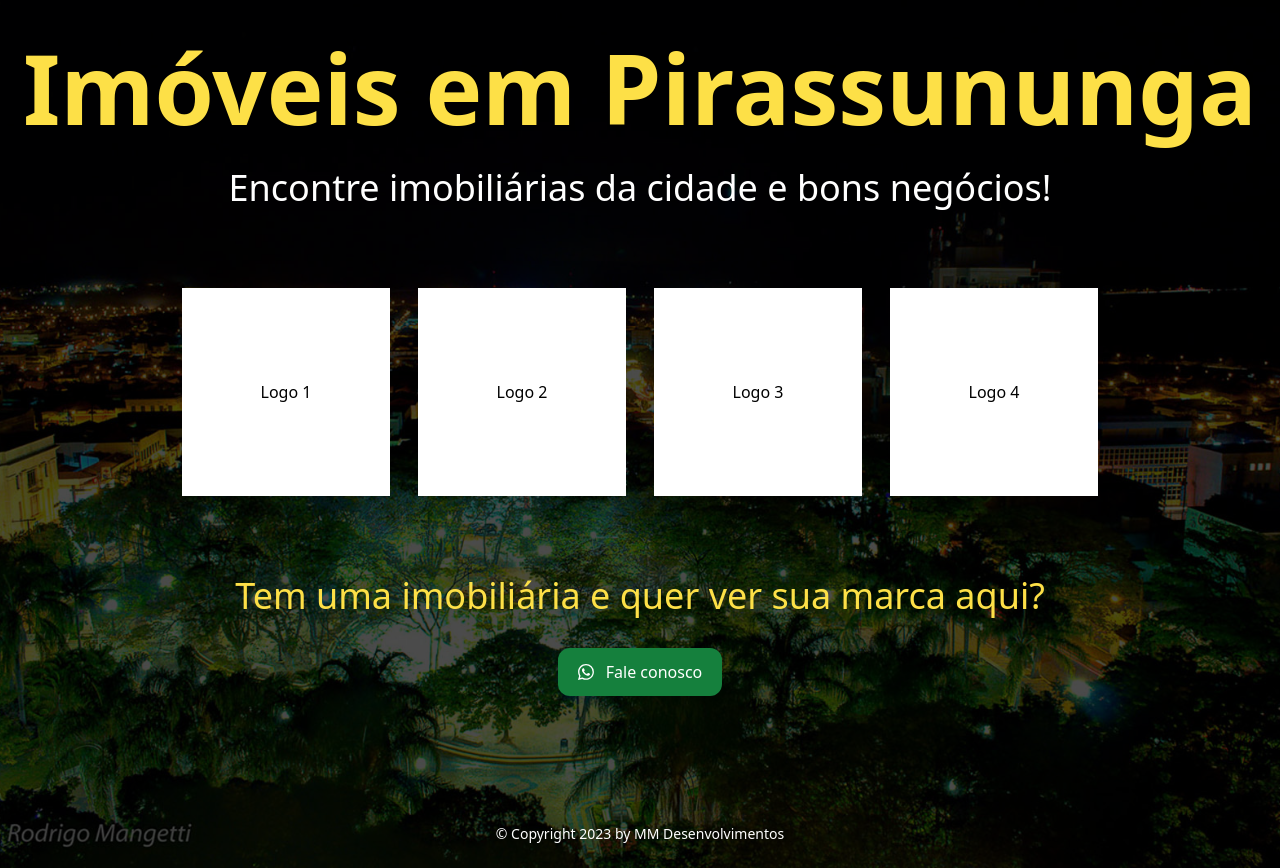
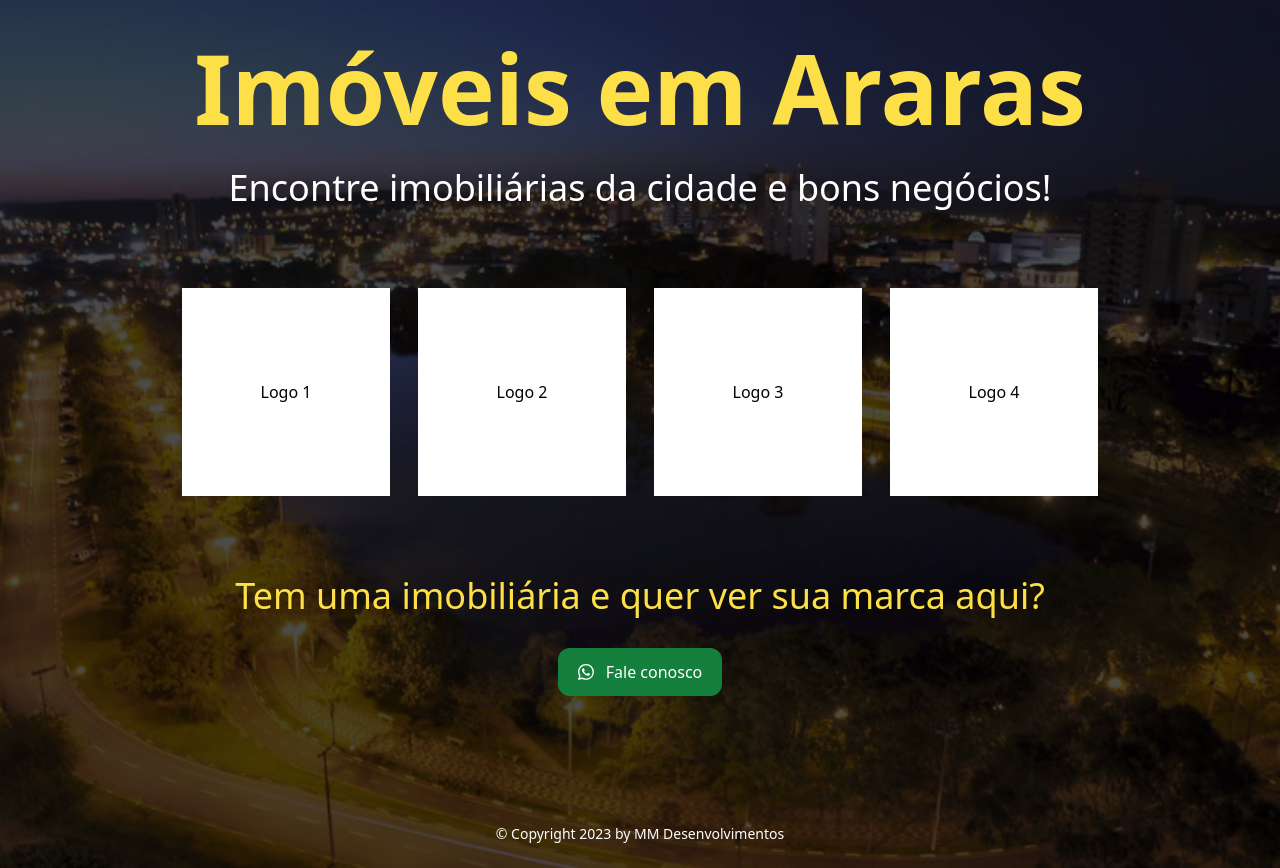
Before and after one commit to mmissura/imoveisemararas, a React (Vite) app: page / in a window 1280 px wide. Built offline with nearby package versions, Linux system fonts and the light colour scheme.

Commit message:
refactor: updated background and city title

```diff
--- a/src/App.tsx
+++ b/src/App.tsx
@@ -5,7 +5,7 @@ export const App = () => {
     <div className="w-full overflow-x-hidden bg-map">
       <div className="bg-black">
         <h1 className="text-4xl text-center font-bold 2xl:text-8xl xl:text-8xl lg:text-6xl mt-10 text-yellow-300">
-          Imóveis em Pirassununga
+          Imóveis em Araras
         </h1>
         <h2 className="text-xl text-center 2xl:text-5xl xl:text-4xl lg:text-3xl 2xl:mt-8 xl:mt-8 lg:mt-8 mt-6 text-white">
           Encontre imobiliárias da cidade e bons negócios!
--- a/src/assets/css/global.css
+++ b/src/assets/css/global.css
@@ -7,7 +7,7 @@
 } */
 
 .bg-map {
-    background: url('../images/pirassununga.jpeg');
+    background: url('../images/araras.jpeg');
     background-position: center;
     background-size: cover;
 }
```
Also changed, not shown: src/assets/images/araras.jpeg (added).
